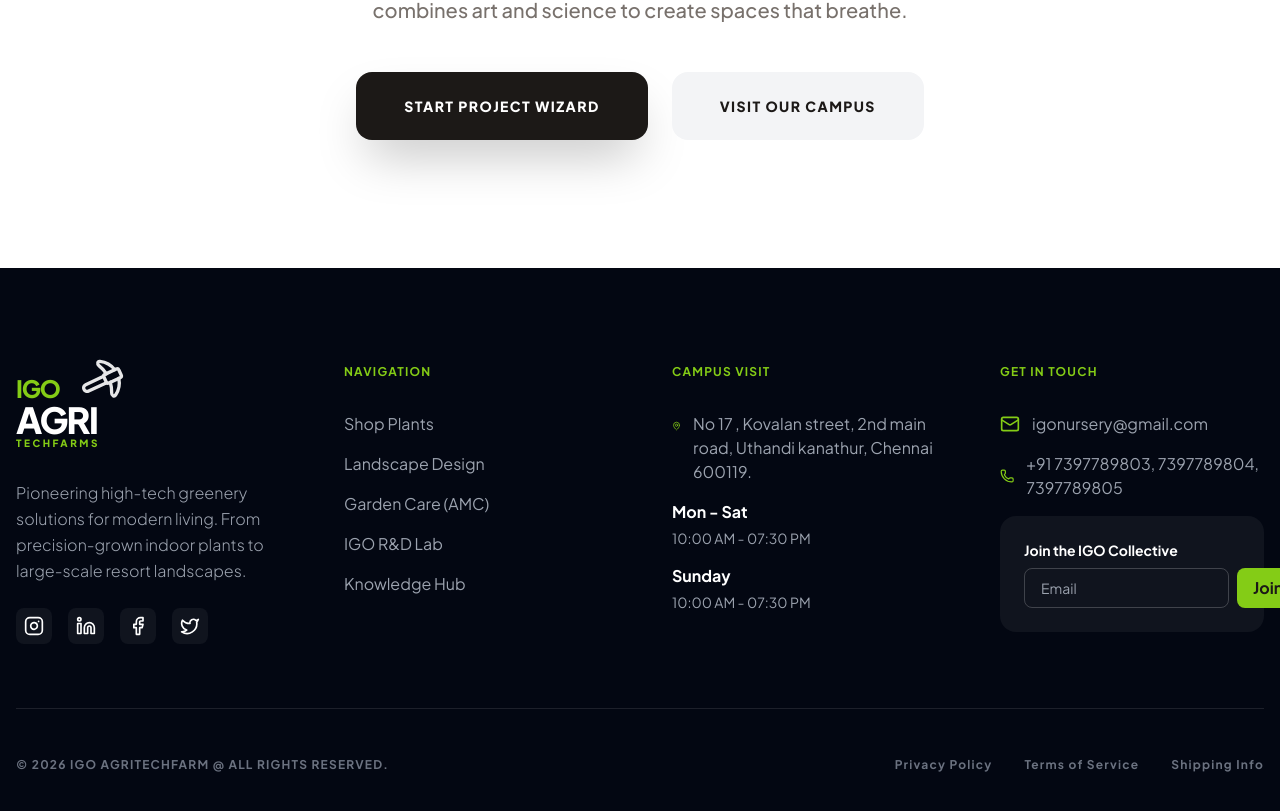
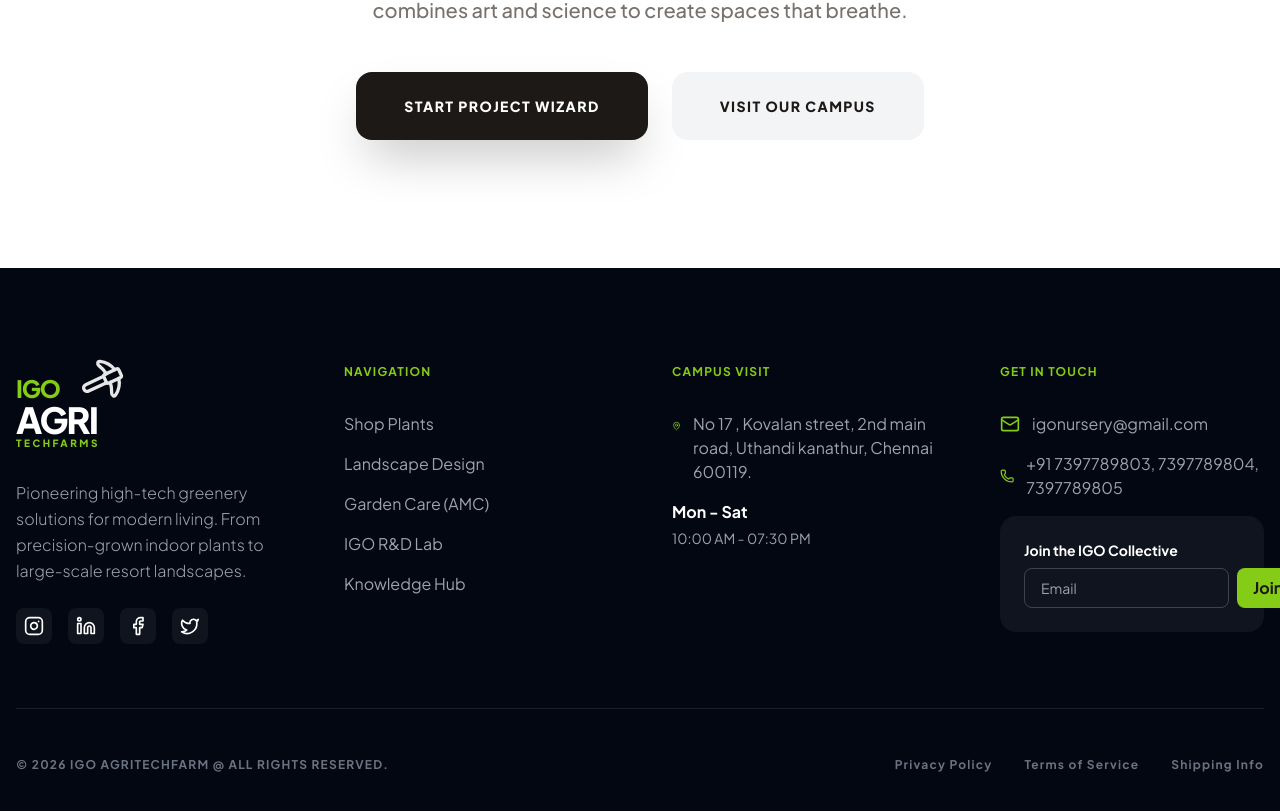
Before and after one commit to Igoagritechfarms/IGONursery, a React (Vite) app: page / in a window 1280 px wide. Shown: the part 4008-4819 px from the top of the page. Built offline with nearby package versions, Linux system fonts and the light colour scheme; a web font is replaced by a local one.

Commit message:
Update Footer.tsx

```diff
--- a/components/Footer.tsx
+++ b/components/Footer.tsx
@@ -66,10 +66,7 @@ const Footer: React.FC<FooterProps> = ({ setCurrentPage }) => {
                 <div className="font-bold text-white mb-1">Mon - Sat</div>
                 <div className="text-sm">10:00 AM - 07:30 PM</div>
               </li>
-              <li>
-                <div className="font-bold text-white mb-1">Sunday</div>
-                <div className="text-sm">10:00 AM - 07:30 PM</div>
-              </li>
+
             </ul>
           </div>
 
```
